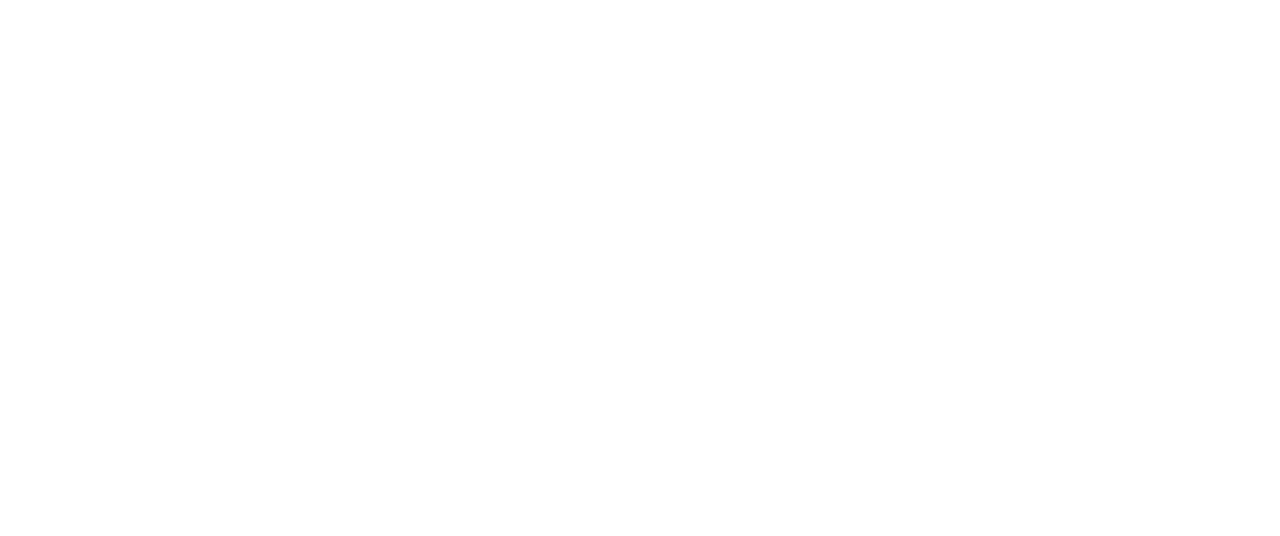
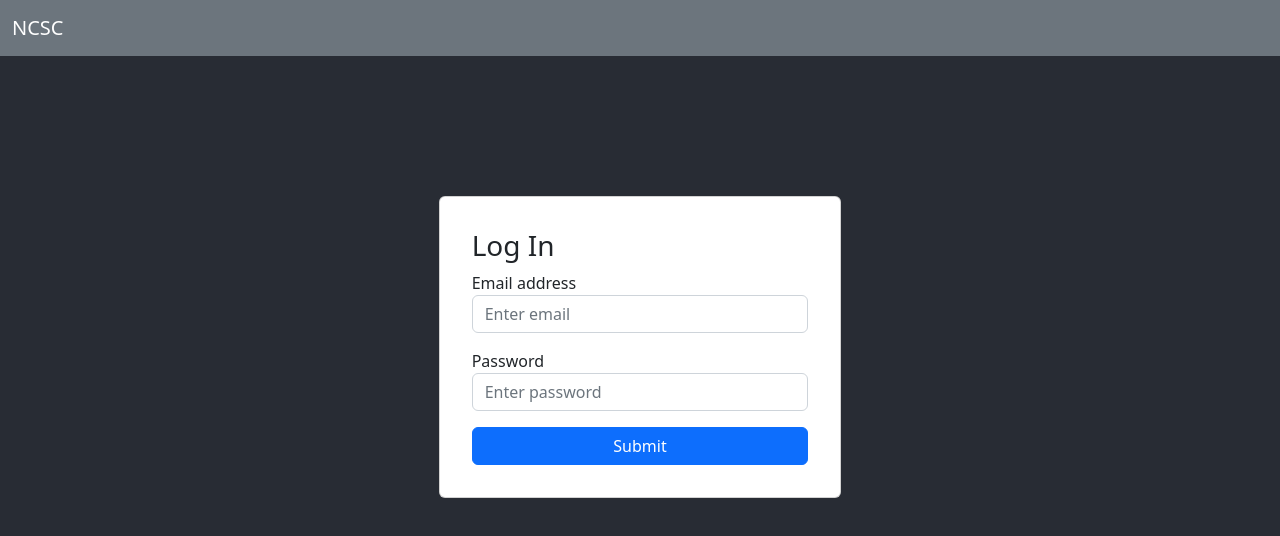
Before and after one commit to savanovic-essex/ncsc, a React (Create React App) app: page /login in a window 1280 px wide. Before the commit this address had no page. Shown: the top 536 px of the page. Built offline with nearby package versions, Linux system fonts and the light colour scheme; no server answers.

Commit message:
- Login functionality (barebones) implemented

```diff
--- a/package.json
+++ b/package.json
@@ -7,8 +7,9 @@
     "@testing-library/react": "^13.3.0",
     "@testing-library/user-event": "^13.5.0",
     "bootstrap": "^5.2.0",
-    "react": "^18.2.0",
-    "react-dom": "^18.2.0",
+    "firebase": "^9.9.1",
+    "react": "^17.0.0",
+    "react-dom": "^17.0.0",
     "react-router-dom": "^6.3.0",
     "react-scripts": "5.0.1",
     "reactstrap": "^9.1.2",
--- a/src/App.js
+++ b/src/App.js
@@ -2,12 +2,15 @@
 import {Routes, Route, Link} from "react-router-dom";
 import "./App.css";
 import Home from "./views/Home";
+import Login from "./views/Login";
+import Dashboard from "./views/Dashboard";
 
 export default function App() {
     return (
         <Routes>
             <Route path="/" element={<Home/>}/>
-            {/*<Route path="about" element={<About />} />*/}
+            <Route path="/login" element={<Login/>}/>
+            <Route path="/dashboard" element={<Dashboard/>}/>
         </Routes>
     );
 }
--- /dev/null
+++ b/src/firebase.js
@@ -0,0 +1,20 @@
+// Import the functions you need from the SDKs you need
+import { initializeApp } from "firebase/app";
+import { getDatabase } from "firebase/database";
+import { getAuth } from "firebase/auth";
+
+// Your web app's Firebase configuration
+const firebaseConfig = {
+    apiKey: "AIzaSyAOjd6gJ42gYTNXkDjFWNNwQT1gFnBCcXo",
+    authDomain: "ncsc-2622e.firebaseapp.com",
+    databaseURL: "https://ncsc-2622e-default-rtdb.europe-west1.firebasedatabase.app",
+    projectId: "ncsc-2622e",
+    storageBucket: "ncsc-2622e.appspot.com",
+    messagingSenderId: "133284636591",
+    appId: "1:133284636591:web:f6fc91e128298bb6c4b15a"
+};
+
+// Initialize Firebase
+const app = initializeApp(firebaseConfig);
+export const db = getDatabase(app);
+export const auth = getAuth(app);
--- a/src/index.js
+++ b/src/index.js
@@ -1,19 +1,18 @@
 import * as React from "react";
-import ReactDOM from "react-dom/client";
+import { render } from "react-dom";
 import {BrowserRouter} from "react-router-dom";
 import "./index.css";
 import App from "./App";
 import reportWebVitals from "./reportWebVitals";
 
-const root = ReactDOM.createRoot(
-    document.getElementById("root")
-);
-root.render(
+const root = document.getElementById("root");
+
+render(
     <React.StrictMode>
         <BrowserRouter>
             <App/>
         </BrowserRouter>
-    </React.StrictMode>
+    </React.StrictMode>, root
 );
 
 // If you want to start measuring performance in your app, pass a function
--- /dev/null
+++ b/src/views/Dashboard.js
@@ -0,0 +1,49 @@
+import '../App.css';
+import 'bootstrap/dist/css/bootstrap.min.css';
+import {
+    Col, Container,
+    Navbar,
+    NavbarBrand, Row,
+} from "reactstrap";
+import {useEffect} from "react";
+import {auth} from "../firebase";
+import {useNavigate} from "react-router-dom";
+
+function Dashboard() {
+
+    const navigate = useNavigate();
+
+    useEffect(() => {
+        auth.onAuthStateChanged((user) => {
+            if (user) {
+                console.log('USER: ', JSON.stringify(user, null, 2));
+            } else if (!user) {
+                navigate("/login");
+            }
+        });
+        // eslint-disable-next-line react-hooks/exhaustive-deps
+    }, []);
+
+    return (
+        <div>
+            <Navbar
+                color="secondary"
+                dark
+                fixed={"top"}
+            >
+                <NavbarBrand href="/">
+                    NCSC
+                </NavbarBrand>
+            </Navbar>
+            <Container fluid className="container-bg">
+                <Row style={{paddingTop: '15%'}}>
+                    <Col md={12}>
+                        <h1>Dashboard</h1>
+                    </Col>
+                </Row>
+            </Container>
+        </div>
+    );
+}
+
+export default Dashboard;
--- a/src/views/Home.js
+++ b/src/views/Home.js
@@ -3,13 +3,12 @@
 import {
     Button,
     Card,
-    CardBody, CardText, CardTitle, Col, Container,
+    CardText, CardTitle, Col, Container,
     Navbar,
     NavbarBrand, Row,
 } from "reactstrap";
 
 function Home() {
-
     return (
         <div>
             <Navbar
@@ -50,9 +49,9 @@
                             <CardText>
                                 Log in as a cyber specialist
                             </CardText>
-                            <Button color="primary">
+                            <a href={"/login"} color="primary" className={"btn btn-primary"}>
                                 Log in
-                            </Button>
+                            </a>
                         </Card>
                     </Col>
                 </Row>
--- /dev/null
+++ b/src/views/Login.js
@@ -0,0 +1,102 @@
+import '../App.css';
+import 'bootstrap/dist/css/bootstrap.min.css';
+import {
+    Card, CardBody,
+    Col, Container,
+    Navbar,
+    NavbarBrand, Row,
+} from "reactstrap";
+import {useState, useEffect} from "react";
+import {useNavigate} from "react-router-dom";
+import {
+    signInWithEmailAndPassword,
+} from "firebase/auth";
+import {auth} from "../firebase.js";
+
+
+function Login() {
+    const [email, setEmail] = useState("");
+    const [password, setPassword] = useState("");
+
+    const navigate = useNavigate();
+
+    useEffect(() => {
+        auth.onAuthStateChanged((user) => {
+            if (user) {
+                navigate("/dashboard");
+            }
+        });
+        // eslint-disable-next-line react-hooks/exhaustive-deps
+    }, []);
+
+    const logIn = () => {
+        signInWithEmailAndPassword(auth, email, password)
+            .then((res) => {
+                const user = res.user;
+                navigate("/dashboard");
+                console.log(JSON.stringify(res, null, 2));
+            })
+            .catch((err) => {
+                console.log(JSON.stringify(err, null, 2));
+            });
+    };
+
+    return (
+        <div>
+            <Navbar
+                color="secondary"
+                dark
+                fixed={"top"}
+            >
+                <NavbarBrand href="/">
+                    NCSC
+                </NavbarBrand>
+            </Navbar>
+            <Container fluid className="container-bg">
+                <Row style={{paddingTop: '15%'}}>
+                    <Col md={{size: 4, offset: 4}}>
+                        <Card
+                            body
+                            className="my-2"
+                        >
+                            <CardBody>
+                                <h3>Log In</h3>
+                                <div className="mb-3">
+                                    <label>Email address</label>
+                                    <input
+                                        onChange={(e) => {
+                                            setEmail(e.target.value)
+                                        }}
+                                        value={email}
+                                        type="email"
+                                        className="form-control"
+                                        placeholder="Enter email"
+                                    />
+                                </div>
+                                <div className="mb-3">
+                                    <label>Password</label>
+                                    <input
+                                        onChange={(e) => {
+                                            setPassword(e.target.value)
+                                        }}
+                                        value={password}
+                                        type="password"
+                                        className="form-control"
+                                        placeholder="Enter password"
+                                    />
+                                </div>
+                                <div className="d-grid">
+                                    <button className="btn btn-primary" onClick={logIn}>
+                                        Submit
+                                    </button>
+                                </div>
+                            </CardBody>
+                        </Card>
+                    </Col>
+                </Row>
+            </Container>
+        </div>
+    );
+}
+
+export default Login;
```
Also changed, not shown: 1 other file (tests, documents, lock files or other folders).
